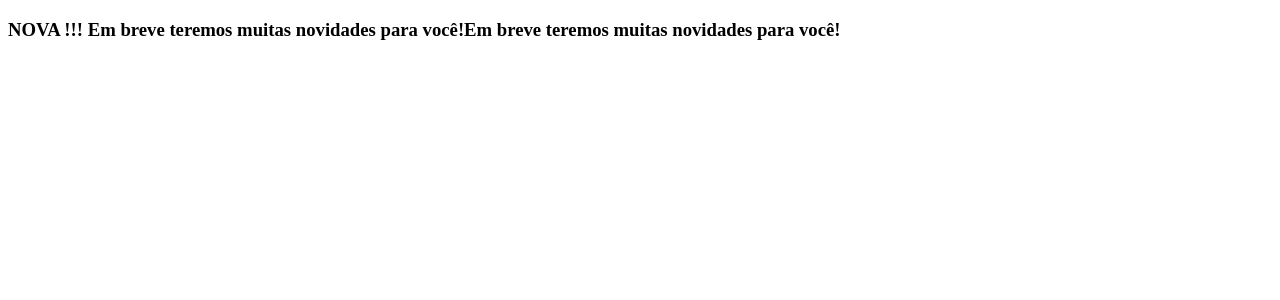
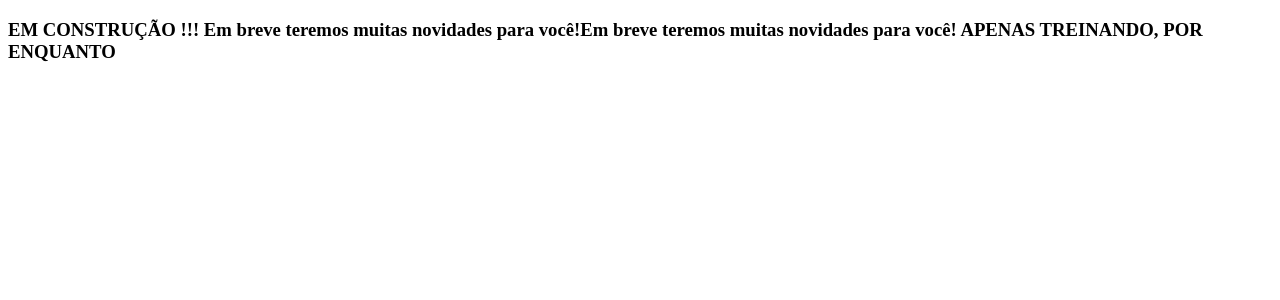
Before and after one commit to paulosplima/tabnews, a Next.js app: page / in a window 1280 px wide. Shown: the top 300 px of the page. Built offline with nearby package versions, Linux system fonts and the light colour scheme.

Commit message:
Update homepage message to 'EM CONSTRUÇÃO'

```diff
--- a/pages/index.js
+++ b/pages/index.js
@@ -1,8 +1,9 @@
 function HomePage() {
   return (
     <h3>
-      NOVA  !!! Em breve teremos muitas novidades para
+      EM CONSTRUÇÃO !!! Em breve teremos muitas novidades para
       você!Em breve teremos muitas novidades para você!
+        APENAS TREINANDO, POR ENQUANTO
     </h3>
   );
   <h3>Em breve teremos muitas novidades para você!</h3>;
```
